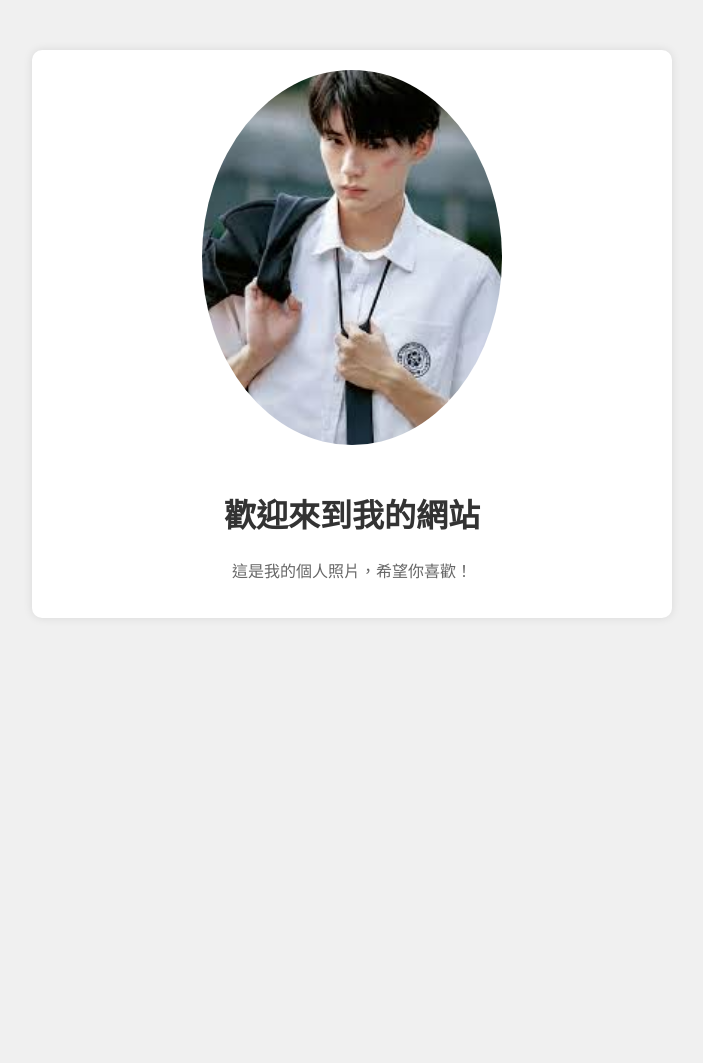
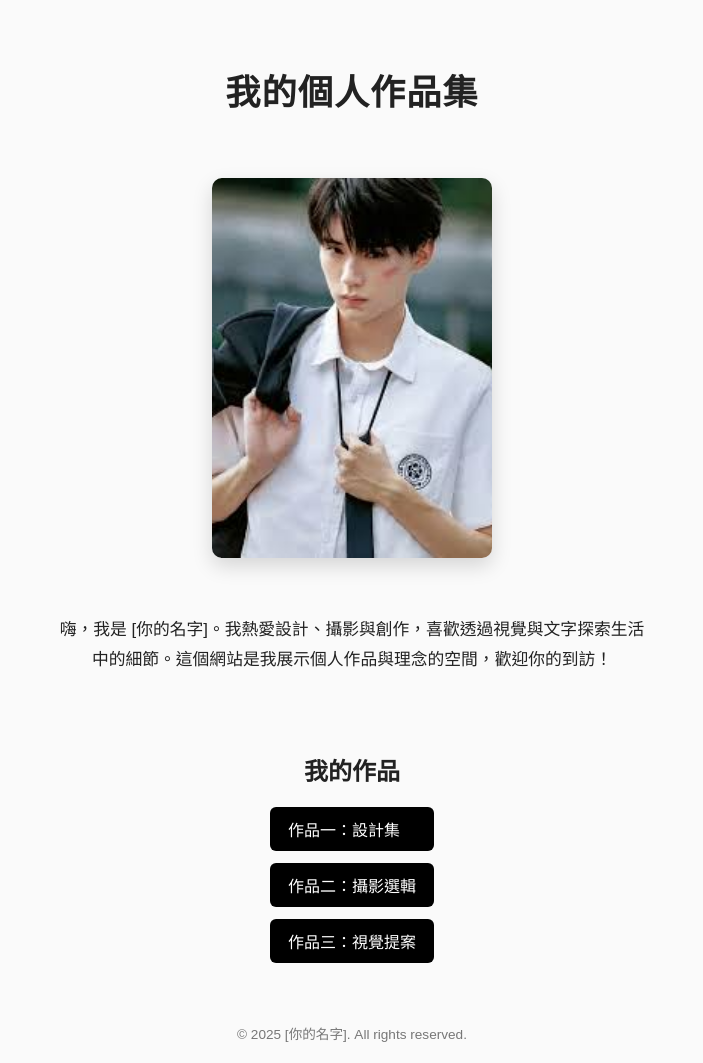
Before and after one commit to YYyucen/YYyucen, a plain HTML site: page index.html in a window 1280 px wide. Shown: the whole page, without its empty margins (288-991 px from the left). Before the commit the page ends 800 px from the top, so only its background shows below. Drawn offline with Linux system fonts and the light colour scheme.

Commit message:
Add files via upload

```diff
--- a/index.html
+++ b/index.html
@@ -1,47 +1,115 @@
 <!DOCTYPE html>
 <html lang="zh-Hant">
 <head>
-    <meta charset="UTF-8">
-    <meta name="viewport" content="width=device-width, initial-scale=1.0">
-    <title>個人照片頁面</title>
+  <meta charset="UTF-8" />
+  <meta name="viewport" content="width=device-width, initial-scale=1.0" />
+  <title>我的個人網站</title>
   <style>
     body {
-            font-family: Arial, sans-serif;
+      margin: 0;
+      font-family: "Noto Sans TC", sans-serif;
+      background-color: #fafafa;
+      color: #222;
+      display: flex;
+      flex-direction: column;
+      align-items: center;
+      min-height: 100vh;
+    }
+
+    header {
       text-align: center;
-            background-color: #f0f0f0;
-            margin: 0;
-            padding: 0;
+      margin-top: 40px;
     }
-        .container {
+
+    header h1 {
+      font-size: 2.2rem;
+      letter-spacing: 1px;
+    }
+
+    .photo {
+      margin-top: 40px;
+      width: 280px;
+      height: 380px;
+      overflow: hidden;
+      border-radius: 10px;
+      box-shadow: 0 8px 20px rgba(0,0,0,0.15);
+    }
+
+    .photo img {
+      width: 100%;
+      height: 100%;
+      object-fit: cover;
+    }
+
+    .intro {
       max-width: 600px;
-            margin: 50px auto;
-            background-color: white;
-            padding: 20px;
-            border-radius: 10px;
-            box-shadow: 0 0 10px rgba(0, 0, 0, 0.1);
+      text-align: center;
+      margin: 40px 20px;
+      line-height: 1.8;
+      font-size: 1.05rem;
     }
-        img {
-            width: 100%;
-            max-width: 300px;
-            border-radius: 50%;
+
+    .works {
+      display: flex;
+      flex-direction: column;
+      align-items: center;
+      margin-bottom: 60px;
+    }
+
+    .works h2 {
       margin-bottom: 20px;
     }
-        h1 {
-            color: #333;
+
+    .pdf-links {
+      display: flex;
+      flex-direction: column;
+      gap: 12px;
     }
-        p {
-            font-size: 16px;
-            color: #666;
+
+    .pdf-links a {
+      text-decoration: none;
+      background-color: #000;
+      color: #fff;
+      padding: 10px 18px;
+      border-radius: 6px;
+      transition: background-color 0.3s ease;
+    }
+
+    .pdf-links a:hover {
+      background-color: #333;
+    }
+
+    footer {
+      font-size: 0.85rem;
+      color: #777;
+      margin-bottom: 20px;
     }
   </style>
 </head>
 <body>
+  <header>
+    <h1>我的個人作品集</h1>
+  </header>
 
-    <div class="container">
+  <div class="photo">
     <img src="your-photo.jpg" alt="個人照片">
-        <h1>歡迎來到我的網站</h1>
-        <p>這是我的個人照片，希望你喜歡！</p>
   </div>
 
+  <section class="intro">
+    <p>嗨，我是 [你的名字]。我熱愛設計、攝影與創作，喜歡透過視覺與文字探索生活中的細節。這個網站是我展示個人作品與理念的空間，歡迎你的到訪！</p>
+  </section>
+
+  <section class="works">
+    <h2>我的作品</h2>
+    <div class="pdf-links">
+      <a href="work1.pdf" target="_blank">作品一：設計集</a>
+      <a href="work2.pdf" target="_blank">作品二：攝影選輯</a>
+      <a href="work3.pdf" target="_blank">作品三：視覺提案</a>
+    </div>
+  </section>
+
+  <footer>
+    © 2025 [你的名字]. All rights reserved.
+  </footer>
 </body>
 </html>
```
Also changed, not shown: 1 other file. Lines whose indentation alone changed are shown as unchanged.
